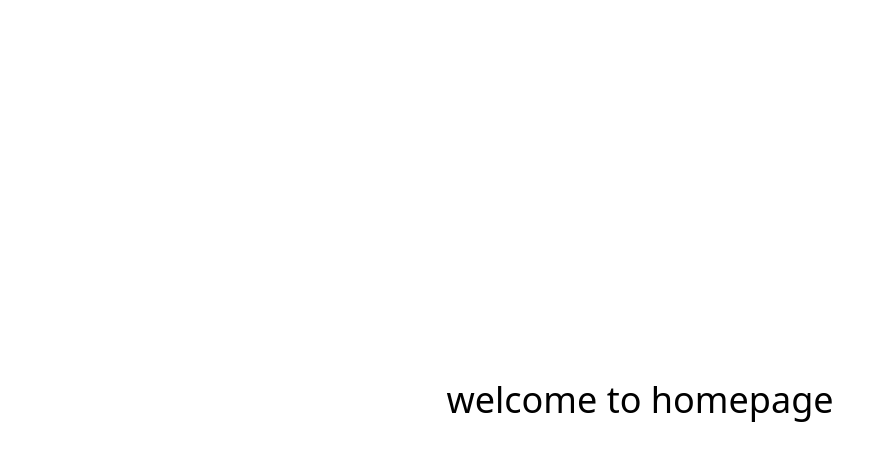
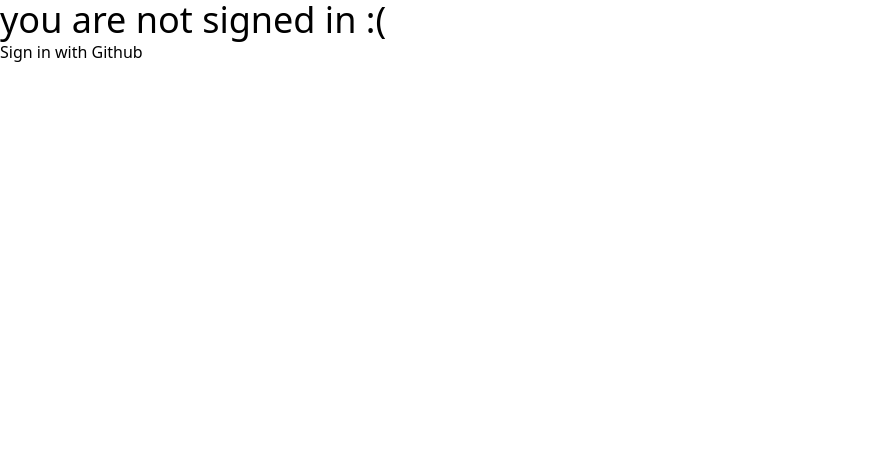
Before and after one commit to chaosweasl/cards, a Next.js app: page / in a window 1280 px wide. Shown: the top 460 px of the page, without its empty margins (0-895 px from the left). Built offline with nearby package versions, Linux system fonts and the light colour scheme; no server answers.

Commit message:
functional github login

```diff
--- /dev/null
+++ b/app/api/auth/[...nextauth]/route.ts
@@ -0,0 +1,3 @@
+import { handlers } from "@/auth"; // Referring to the auth.ts we just created
+
+export const { GET, POST } = handlers;
--- /dev/null
+++ b/app/components/sign-in-button.tsx
@@ -0,0 +1,11 @@
+"use client";
+
+import { signIn } from "next-auth/react";
+
+export default function SignInButton() {
+  return (
+    <button onClick={() => signIn("github", { redirectTo: "/" })}>
+      Sign in with Github
+    </button>
+  );
+}
--- /dev/null
+++ b/app/components/sign-out-button.tsx
@@ -0,0 +1,7 @@
+"use client";
+
+import { signOut } from "next-auth/react";
+
+export default function SignOutButton() {
+  return <button onClick={() => signOut()}>Sign Out</button>;
+}
--- a/app/page.tsx
+++ b/app/page.tsx
@@ -1,11 +1,32 @@
 import React from "react";
+import SignInButton from "./components/sign-in-button";
+import { auth } from "@/auth";
+import SignOutButton from "./components/sign-out-button";
 
-const Home = () => {
+export default async function Home() {
+  const session = await auth();
+
+  if (!session?.user) {
+    return (
+      <>
+        <h1 className="text-4xl">you are not signed in :(</h1>
+        <SignInButton />
+      </>
+    );
+  }
+
+  const user = session.user;
+
+  if (!user) {
+    throw new Error("Oops! User is not valid?");
+  }
+
   return (
-    <div className="flex w-full h-screen justify-center items-center">
-      <h1 className="text-4xl">welcome to homepage</h1>
+    <div>
+      <h1>welcome to homepage!</h1>
+      <h2>you are signed in, {user.name} :)</h2>
+
+      <SignOutButton />
     </div>
   );
-};
-
-export default Home;
+}
--- /dev/null
+++ b/auth.ts
@@ -0,0 +1,6 @@
+import NextAuth from "next-auth";
+import GitHub from "next-auth/providers/github";
+
+export const { handlers, signIn, signOut, auth } = NextAuth({
+  providers: [GitHub],
+});
```
Also changed, not shown: app/pages/api/auth/[...nextauth].ts (deleted), 1 other file (tests, documents, lock files or other folders).
